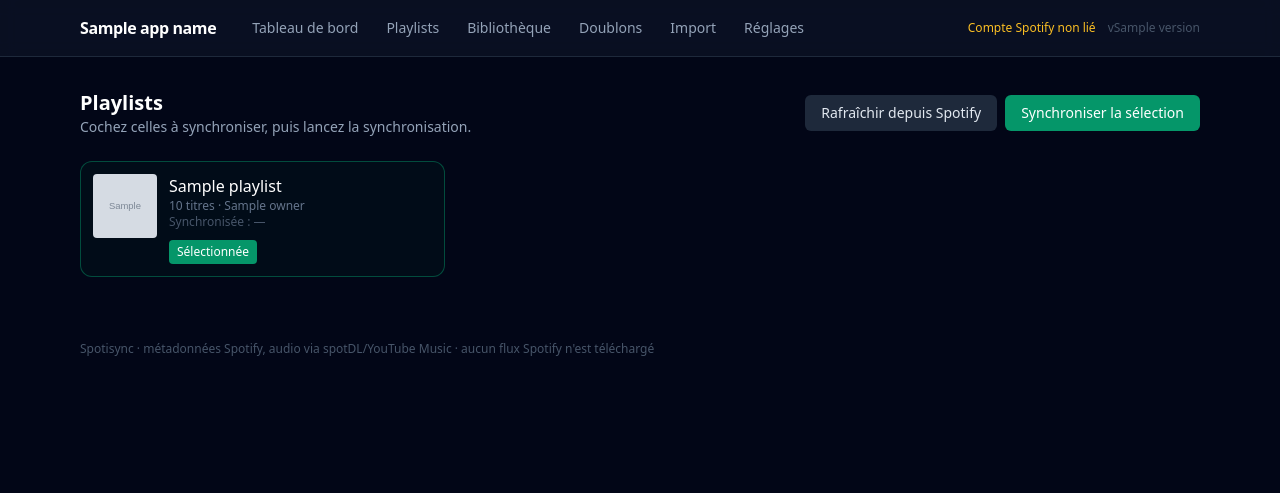
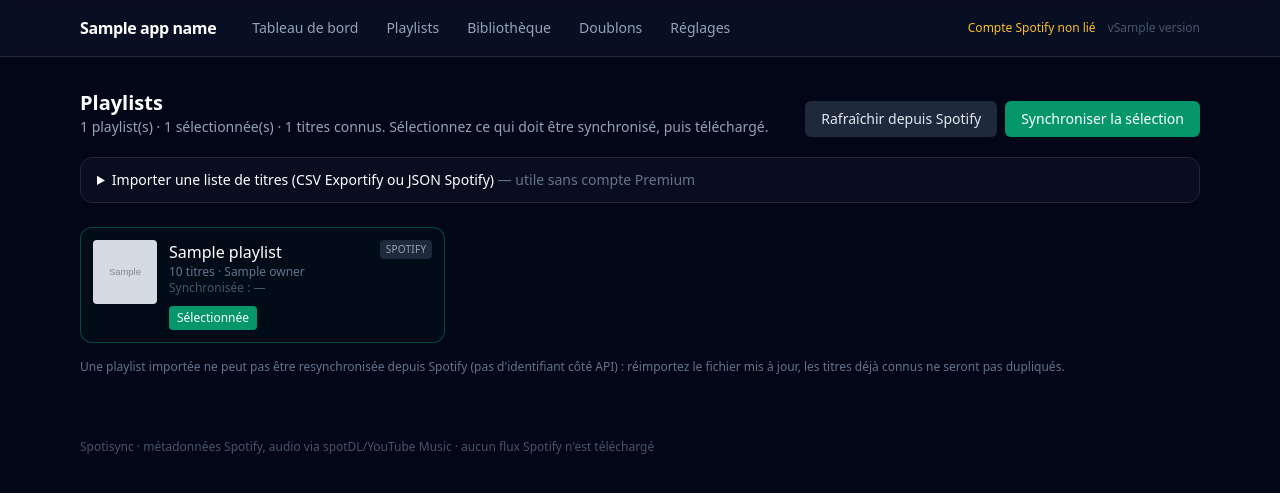
Before and after one commit to guillian77/spotisync-, a FastAPI app: template app/templates/playlists.html in a window 1280 px wide. Shown: the top 493 px of the page. Run offline with FastAPI, Linux system fonts and the light colour scheme; the template is opened without the code that fills it: most values are stand-ins (such as "Sample title", 1, 10 or a date in 2020); grey boxes marked "Sample" are stand-in pictures; parts of the project's set-up code (start-up, migrations or seed data) failed here and were passed over; some libraries are stand-ins or nearby versions.

Commit message:
v0.3.0 : page Playlists unifiée (Spotify + imports)
- l'onglet Import disparaît : bloc d'import replié en haut de la page Playlists
- liste unique avec badge de source (Spotify / Import), compteurs en en-tête
- retrait d'une playlist importée (les titres restent en base), refusé pour les playlists Spotify
- ancienne route GET /import -> redirection, pour les liens existants
- README mis à jour

```diff
--- a/app/config.py
+++ b/app/config.py
@@ -8,7 +8,7 @@ def _env(key: str, default: str = "") -> str:
 
 
 APP_NAME = "Spotisync"
-VERSION = "0.2.1"
+VERSION = "0.3.0"
 
 CONFIG_DIR = Path(_env("SPOTISYNC_CONFIG", "/config"))
 DEFAULT_MUSIC_DIR = _env("SPOTISYNC_MUSIC", "/music")
--- a/app/main.py
+++ b/app/main.py
@@ -105,9 +105,11 @@ def dashboard(request: Request):
 
 
 @app.get("/playlists", response_class=HTMLResponse)
-def playlists_page(request: Request, err: str = ""):
+def playlists_page(request: Request):
     rows = db.q("SELECT * FROM playlists ORDER BY selected DESC, is_liked DESC, name")
-    return render(request, "playlists.html", playlists=rows, err=err)
+    return render(request, "playlists.html", playlists=rows,
+                  selected_count=sum(1 for r in rows if r["selected"]),
+                  total_tracks=db.q1("SELECT COUNT(*) c FROM tracks")["c"])
 
 
 @app.post("/playlists/refresh")
@@ -130,6 +132,16 @@ def playlists_toggle(pid: str):
     return RedirectResponse("/playlists", status_code=303)
 
 
+@app.post("/playlists/{pid}/delete")
+def playlists_delete(pid: str):
+    if not pid.startswith("import:"):
+        return RedirectResponse("/playlists?err=Seules+les+playlists+import%C3%A9es+peuvent+%C3%AAtre+retir%C3%A9es",
+                                status_code=303)
+    db.qx("DELETE FROM playlist_tracks WHERE playlist_id=?", (pid,))
+    db.qx("DELETE FROM playlists WHERE id=?", (pid,))
+    return RedirectResponse("/playlists?ok=Import+retir%C3%A9+de+la+liste", status_code=303)
+
+
 @app.post("/sync")
 def do_sync():
     try:
@@ -138,7 +150,10 @@ def do_sync():
         return RedirectResponse("/settings?err=Compte+Spotify+non+lié", status_code=303)
     except spotify.SpotifyError as exc:
         return RedirectResponse("/playlists?err=" + str(exc), status_code=303)
-    return RedirectResponse(f"/playlists?ok={summary['new']}", status_code=303)
+    msg = f"{summary['new']} nouveau(x) titre(s) ajouté(s) à la file"
+    if summary.get("skipped"):
+        msg += f" · {summary['skipped']} playlist(s) importée(s) ignorée(s)"
+    return RedirectResponse("/playlists?ok=" + quote_plus(msg), status_code=303)
 
 
 @app.get("/library", response_class=HTMLResponse)
@@ -246,11 +261,10 @@ async def settings_save(request: Request):
 
 # --- import de fichiers (voie de secours sans API) -------------------------
 
-@app.get("/import", response_class=HTMLResponse)
-def import_page(request: Request, err: str = "", ok: str = ""):
-    imports = db.q("SELECT * FROM playlists WHERE id LIKE 'import:%' "
-                   "ORDER BY id DESC LIMIT 10")
-    return render(request, "import.html", err=err, ok=ok, imports=imports)
+@app.get("/import")
+def import_page():
+    """Ancien onglet : l'import vit désormais sur la page Playlists."""
+    return RedirectResponse("/playlists", status_code=303)
 
 
 @app.post("/import")
@@ -261,10 +275,10 @@ async def import_upload(file: UploadFile = File(...), name: str = Form("")):
             raise ValueError("Fichier vide")
         res = importer.import_file(data, file.filename or "", name)
     except (ValueError, json.JSONDecodeError) as exc:
-        return RedirectResponse("/import?err=" + quote_plus(str(exc)), status_code=303)
+        return RedirectResponse("/playlists?err=" + quote_plus(str(exc)), status_code=303)
     msg = (f"{res['new']} nouveaux, {res['updated']} mis à jour — "
            f"{res['total']} titres dans « {res['playlist_name']} »")
-    return RedirectResponse("/import?ok=" + quote_plus(msg), status_code=303)
+    return RedirectResponse("/playlists?ok=" + quote_plus(msg), status_code=303)
 
 
 # --- OAuth -----------------------------------------------------------------
--- a/app/templates/base.html
+++ b/app/templates/base.html
@@ -21,7 +21,7 @@
     <nav class="flex gap-1 text-sm">
       {% set nav = [('/', 'Tableau de bord'), ('/playlists', 'Playlists'),
                     ('/library', 'Bibliothèque'), ('/duplicates', 'Doublons'),
-                    ('/import', 'Import'), ('/settings', 'Réglages')] %}
+                    ('/settings', 'Réglages')] %}
       {% for href, label in nav %}
         {% set active = request.url.path == href %}
         <a href="{{ href }}" class="px-3 py-1.5 rounded-md {{ 'bg-slate-800 text-white' if active else 'text-slate-400 hover:text-white hover:bg-slate-800/60' }}">{{ label }}</a>
--- a/app/templates/playlists.html
+++ b/app/templates/playlists.html
@@ -1,10 +1,13 @@
 {% extends "base.html" %}
 {% block title %}Playlists · {{ app_name }}{% endblock %}
 {% block content %}
-<div class="flex flex-wrap items-center justify-between gap-3 mb-6">
+<div class="flex flex-wrap items-end justify-between gap-3 mb-5">
   <div>
     <h1 class="text-xl font-semibold text-white">Playlists</h1>
-    <p class="text-sm text-slate-400">Cochez celles à synchroniser, puis lancez la synchronisation.</p>
+    <p class="text-sm text-slate-400">
+      {{ playlists|length }} playlist(s) · {{ selected_count }} sélectionnée(s) ·
+      {{ total_tracks }} titres connus. Sélectionnez ce qui doit être synchronisé, puis téléchargé.
+    </p>
   </div>
   <div class="flex gap-2">
     <form method="post" action="/playlists/refresh">
@@ -23,33 +26,84 @@
 {% endif %}
 {% if request.query_params.get('ok') %}
 <div class="mb-4 rounded-lg border border-emerald-700 bg-emerald-900/30 px-4 py-3 text-sm text-emerald-200">
-  {{ request.query_params.get('ok') }} nouvelle(s) piste(s) ajoutée(s) à la file.
+  {{ request.query_params.get('ok') }}
 </div>
 {% endif %}
 
+<details class="mb-6 rounded-xl border border-slate-800 bg-slate-900/50" {{ 'open' if not playlists }}>
+  <summary class="cursor-pointer select-none px-4 py-3 text-sm text-white">
+    Importer une liste de titres (CSV Exportify ou JSON Spotify)
+    <span class="text-slate-500">— utile sans compte Premium</span>
+  </summary>
+  <form method="post" action="/import" enctype="multipart/form-data"
+        class="px-4 pb-4 pt-4 space-y-3 border-t border-slate-800">
+    <div class="grid sm:grid-cols-2 gap-3">
+      <label class="block text-sm">Fichier
+        <input type="file" name="file" accept=".csv,.json,.tsv,.txt" required
+               class="mt-1 w-full rounded-md bg-slate-800 border border-slate-700 px-3 py-2 text-sm file:mr-3 file:rounded file:border-0 file:bg-slate-700 file:px-3 file:py-1 file:text-slate-200">
+      </label>
+      <label class="block text-sm">Nom de la playlist créée (optionnel)
+        <input name="name" placeholder="Import du jour"
+               class="mt-1 w-full rounded-md bg-slate-800 border border-slate-700 px-3 py-2 text-sm">
+      </label>
+    </div>
+    <div class="flex items-center justify-between gap-3">
+      <p class="text-xs text-slate-500">
+        Exportify : <span class="text-slate-300">exportify.app</span> → Liked Songs → Export CSV ·
+        Export officiel : Compte → Confidentialité → Télécharger vos données → <code>LikedSongs.json</code>
+      </p>
+      <button class="shrink-0 rounded-md bg-emerald-600 hover:bg-emerald-500 text-white text-sm px-4 py-2">Importer</button>
+    </div>
+  </form>
+</details>
+
 <div class="grid sm:grid-cols-2 lg:grid-cols-3 gap-3">
   {% for p in playlists %}
+  {% set is_import = p.id.startswith('import:') %}
   <div class="rounded-xl border {{ 'border-emerald-700/60 bg-emerald-950/20' if p.selected else 'border-slate-800 bg-slate-900/50' }} p-3 flex gap-3">
     {% if p.image %}
       <img src="{{ p.image }}" alt="" class="w-16 h-16 rounded object-cover shrink-0">
     {% else %}
-      <div class="w-16 h-16 rounded bg-slate-800 shrink-0 flex items-center justify-center text-xl">{% if p.is_liked %}♥{% else %}♪{% endif %}</div>
+      <div class="w-16 h-16 rounded bg-slate-800 shrink-0 flex items-center justify-center text-xl">
+        {% if is_import %}⇩{% elif p.is_liked %}♥{% else %}♪{% endif %}
+      </div>
     {% endif %}
     <div class="min-w-0 flex-1">
-      <div class="font-medium text-white truncate">{{ p.name }}</div>
-      <div class="text-xs text-slate-500 truncate">{{ p.total }} titres{% if p.owner %} · {{ p.owner }}{% endif %}</div>
-      <div class="text-xs text-slate-600">Synchronisée : {{ (p.last_synced or '—')[0:16].replace('T', ' ') }}</div>
-      <form method="post" action="/playlists/{{ p.id }}/toggle" class="mt-2">
-        <button class="text-xs rounded px-2 py-1 {{ 'bg-emerald-600 text-white hover:bg-emerald-500' if p.selected else 'bg-slate-800 text-slate-300 hover:bg-slate-700' }}">
-          {{ 'Sélectionnée' if p.selected else 'Sélectionner' }}
-        </button>
-      </form>
+      <div class="flex items-start gap-2">
+        <span class="font-medium text-white truncate flex-1">{{ p.name }}</span>
+        <span class="text-[10px] uppercase tracking-wide rounded px-1.5 py-0.5 shrink-0
+          {{ 'bg-sky-900/70 text-sky-300' if is_import else 'bg-slate-800 text-slate-400' }}">
+          {{ 'Import' if is_import else 'Spotify' }}
+        </span>
+      </div>
+      <div class="text-xs text-slate-500 truncate">{{ p.total }} titres{% if p.owner and not is_import %} · {{ p.owner }}{% endif %}</div>
+      <div class="text-xs text-slate-600">
+        {{ 'Importée' if is_import else 'Synchronisée' }} : {{ (p.last_synced or '—')[0:16].replace('T', ' ') }}
+      </div>
+      <div class="mt-2 flex items-center gap-2">
+        <form method="post" action="/playlists/{{ p.id }}/toggle">
+          <button class="text-xs rounded px-2 py-1 {{ 'bg-emerald-600 text-white hover:bg-emerald-500' if p.selected else 'bg-slate-800 text-slate-300 hover:bg-slate-700' }}">
+            {{ 'Sélectionnée' if p.selected else 'Sélectionner' }}
+          </button>
+        </form>
+        {% if is_import %}
+        <form method="post" action="/playlists/{{ p.id }}/delete"
+              onsubmit="return confirm('Retirer cet import de la liste ? Les titres déjà en base sont conservés.')">
+          <button class="text-xs rounded px-2 py-1 bg-slate-800 text-rose-300 hover:bg-rose-900/60">Retirer</button>
+        </form>
+        {% endif %}
+      </div>
     </div>
   </div>
   {% else %}
   <div class="col-span-full rounded-xl border border-slate-800 bg-slate-900/50 p-6 text-sm text-slate-400">
-    Aucune playlist en base. Liez votre compte dans les réglages, puis cliquez sur « Rafraîchir depuis Spotify ».
+    Aucune playlist. Liez votre compte Spotify dans les réglages, ou importez un fichier CSV/JSON ci-dessus.
   </div>
   {% endfor %}
 </div>
+
+<p class="text-xs text-slate-500 mt-4">
+  Une playlist importée ne peut pas être resynchronisée depuis Spotify (pas d'identifiant côté API) :
+  réimportez le fichier mis à jour, les titres déjà connus ne seront pas dupliqués.
+</p>
 {% endblock %}
```
Also changed, not shown: app/templates/import.html (deleted, +0 -73 lines), README.md.
